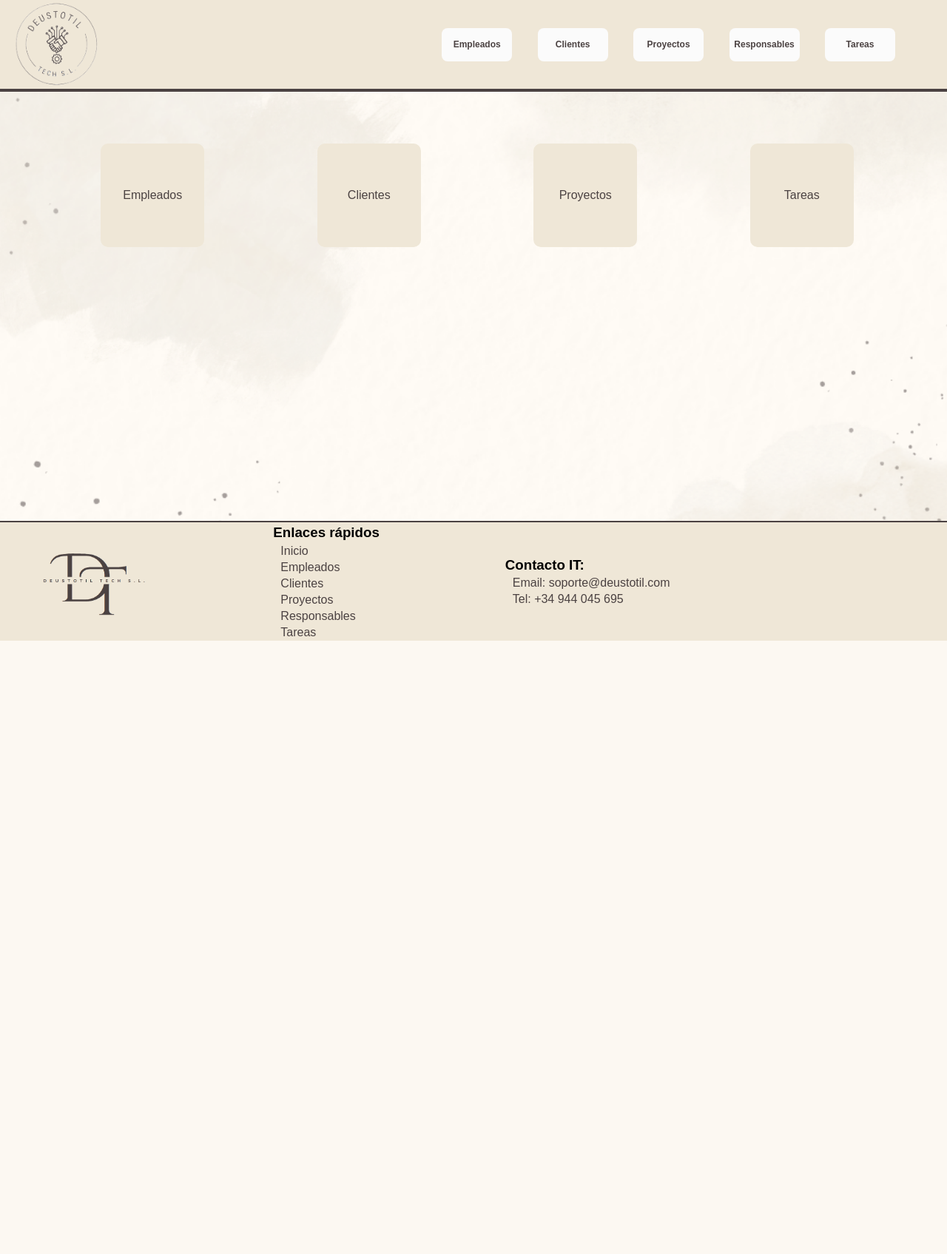
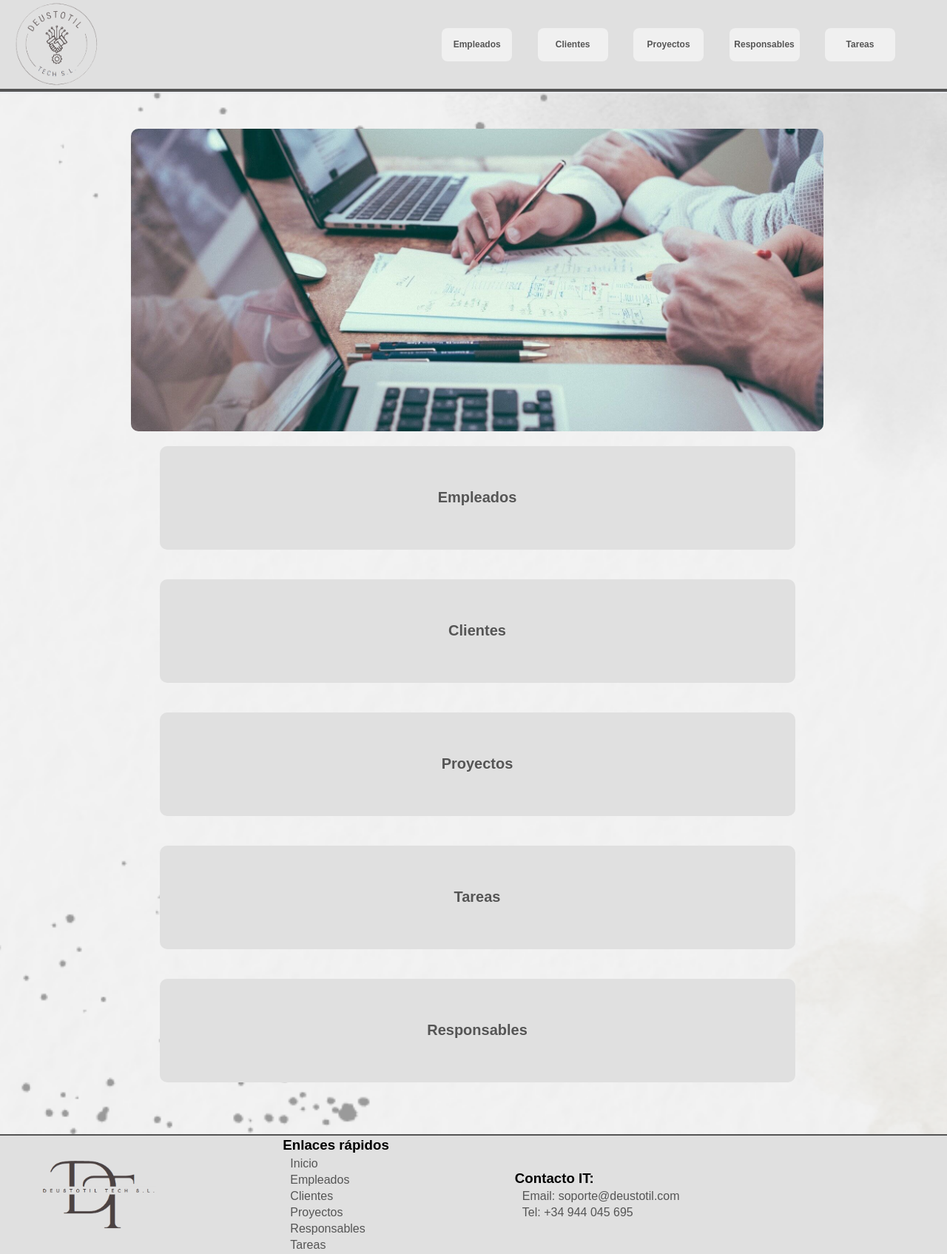
Before and after one commit to alaiayeregui/IW-grupo2, a Django app: page /deustotil/ in a window 1280 px wide. Shown: the whole page at 74% size. Before the commit the page ends 866 px from the top, so only its background shows below. Run offline with Django 5.2, Linux system fonts and the light colour scheme.

Commit message:
Cambios css + responsive

```diff
--- a/deustotil/appdeustotil/static/css/styles.css
+++ b/deustotil/appdeustotil/static/css/styles.css
@@ -13,8 +13,8 @@
 header{
     width: 100%;
     height: 15%;
-    background-color: #efe7d7;
-    border-bottom: 4px solid #4b4242;
+    background-color: #e0e0e0;
+    border-bottom: 4px solid #555555;
     display: flex;
     flex-direction: row;
     justify-content: space-between;
@@ -42,7 +42,7 @@
     border-radius: 8px;
     font-weight: 600;
     margin-right: 30px;
-    background-color: #fbfbfb;
+    background-color: #f0f0f0;
     border: none;
 }
 
@@ -53,13 +53,13 @@
 
 header button a{
     text-decoration: none;
-    color: #4b4242;
+    color: #555555;
 }
 
 /* Estilo para el footer */
 footer{
-    background-color: #efe7d7;
-    border-top: 2px solid #4b4242;
+    background-color: #e0e0e0;
+    border-top: 2px solid #555555;
     height: 20%;
     margin-top: auto;
     display: flex;
@@ -83,13 +83,13 @@
 
 footer section p{
     margin-top: 4px;
-    color: #4b4242;
+    color: #555555;
     margin-left: 10px;
 }
 
 footer section a{
     text-decoration: none;
-    color: #4b4242;
+    color: #555555;
 }
 
 footer section a:hover{
@@ -122,7 +122,7 @@
 article section{
     padding: 20px;
     margin-left: 10px;
-    color:#4b4242;
+    color:#555555;
 }
 
 article section p{
@@ -219,31 +218,31 @@
 form textarea {
     width: 100%;
     padding: 5px;
-    border: 1px solid #ccc;
+    border: 1px solid #cccccc;
     border-radius: 6px;
 }
 
 form input[type="submit"] {
-    background-color: #4b4242;
+    background-color: #555555;
     color: white;
     padding: 10px 15px;
     border: none;
     border-radius: 6px;
-    font-size: 1rem;
+    font-size: 15px;
     display: block;
     margin: 5px auto 0 auto;
     width: auto;
 }
 
 form input[type="submit"]:hover {
-    background-color: #352f2f;
+    background-color: #444444;
 }
 
 /* Estilo de la pagina de inicio */
 .opciones{
     height: 100px;
     width: 100px;
-    background-color:#efe7d7;
+    background-color:#e0e0e0;
     border-radius: 10px;
     display: flex;
     flex-direction: column;
@@ -253,26 +252,187 @@
 }
 
 .opciones:hover{
-    background-color: #4b4242;
-    color: #fbfbfb;
+    background-color: #555555;
+    color: #f0f0f0;
 
 }
 
 .opciones a{
-    color: #4b4242;
+    color: #555555;
     text-decoration: none;
 }
 
 .opciones:hover a{
-    color: #fbfbfb;
+    color: #f0f0f0;
     text-decoration: underline;
     font-weight: bold;
 }
 
 #indice{
     display: flex;
-    flex-direction: row;
-    flex-wrap: wrap;
-    align-items: space-around;
-    justify-content: space-around;
+    flex-direction: column;
+    justify-content: center;
+    align-items: center;
 }
+
+#indice section{
+    width: 70%;
+    font-size: 20px;
+    font-weight: 600;
+}
+
+#indice img{
+    width: 80%;
+    border-radius: 10px;
+}
+
+/* estilo responsive para móviles */
+@media screen and (max-width: 480px) {
+    header {
+        flex-direction: column;
+        padding: 10px;
+        height: auto;
+    }
+
+    header img {
+        height: 70px;
+        margin: 10px auto;
+    }
+
+    header section {
+        margin: 10px auto;
+    }
+
+    header button {
+        width: 90%;
+        margin: 10px auto;
+        font-size: 14px;
+    }
+
+    footer {
+        flex-direction: column;
+        padding: 15px;
+        height: auto;
+        text-align: center;
+    }
+
+    footer img {
+        height: 60px;
+    }
+
+    footer section {
+        margin: 10px auto;
+    }
+
+    article {
+        padding: 15px;
+    }
+
+    article section {
+        padding: 10px;
+        margin-left: 0;
+    }
+
+    article section h2 {
+        font-size: 22px;
+    }
+
+    article section p,
+    article section ul li {
+        font-size: 15px;
+    }
+
+    #content,
+    form {
+        width: 90%;
+        padding: 15px;
+    }
+
+    .opciones {
+        width: 90%;
+        height: auto;
+        padding: 15px 0;
+    }
+
+    #indice section {
+        width: 95%;
+        font-size: 16px;
+    }
+
+    #indice img {
+        width: 95%;
+    }
+}
+
+/* estilo responsive para tablets */
+@media screen and (min-width: 481px) and (max-width: 768px) {
+    header {
+        flex-direction: column;
+        padding: 10px;
+        height: auto;
+    }
+
+    header img {
+        height: 100px;
+        margin: 10px auto;
+    }
+
+    header section {
+        margin: 10px auto;
+    }
+
+    header button {
+        width: 120px;
+        font-size: 14px;
+        margin: 10px auto;
+    }
+
+    footer {
+        flex-direction: column;
+        padding: 20px;
+        height: auto;
+        text-align: center;
+    }
+
+    footer img {
+        height: 80px;
+    }
+
+    footer section {
+        margin: 15px auto;
+    }
+
+    article {
+        padding: 20px;
+    }
+
+    article section h2 {
+        font-size: 26px;
+    }
+
+    article section p,
+    article section ul li {
+        font-size: 16px;
+    }
+
+    #content,
+    form {
+        width: 90%;
+        padding: 20px;
+    }
+
+    .opciones {
+        width: 80%;
+        height: auto;
+        padding: 15px 0;
+    }
+
+    #indice section {
+        width: 85%;
+        font-size: 18px;
+    }
+
+    #indice img {
+        width: 85%;
+    }
+}
--- a/deustotil/appdeustotil/templates/index.html
+++ b/deustotil/appdeustotil/templates/index.html
@@ -1,6 +1,8 @@
 {% extends "base.html" %}
+{% load static %}
 {% block content %}
     <section id="indice">
+        <img src="{% static 'imagenes/inicio1.jpg' %}" alt="imagen consultoría">
         <section class="opciones">
             <a href="{% url 'empleados' %}">Empleados</a>
         </section>
@@ -8,10 +10,12 @@
             <a href="{% url 'clientes' %}">Clientes</a>
         </section>
         <section class="opciones">
-            Proyectos
+            <a href="{% url 'proyectos' %}">Proyectos</a>
         </section>
         <section class="opciones">
-            Tareas
+            <a href="{% url 'tareas' %}">Tareas</a>
         </section>
-    </section>
+        <section class="opciones">
+            <a href="{% url 'responsables' %}">Responsables</a>
+        </section>
 {% endblock %}
```
Also changed, not shown: other parts of deustotil/appdeustotil/static/css/styles.css (+12 -13 lines), deustotil/appdeustotil/static/imagenes/fondo.png, deustotil/appdeustotil/static/imagenes/inicio1.jpg (added), deustotil/appdeustotil/static/imagenes/logo_letras.png.
